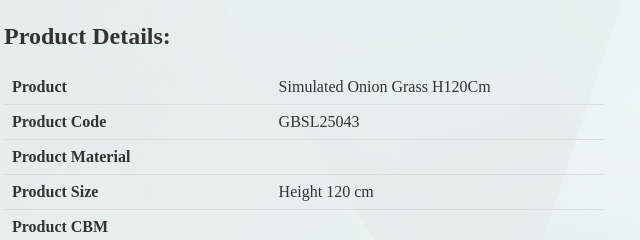
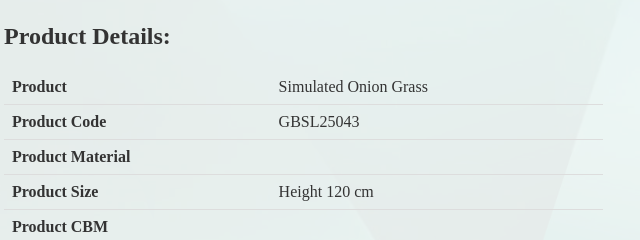
Before and after one commit to GBSLIT/GBSL25043, a plain HTML site: page index.html in a window 1280 px wide. Shown: the part 159-399 px from the top of the page, 198-838 px from the left. Drawn offline with Linux system fonts and the light colour scheme.

Commit message:
Update index.html

```diff
--- a/index.html
+++ b/index.html
@@ -137,7 +137,7 @@
             <table>
                 <tr>
                     <th>Product</th>
-                    <td>Simulated Onion Grass H120Cm</td>
+                    <td>Simulated Onion Grass</td>
                 </tr>
                 <tr>
                     <th>Product Code</th>
```
